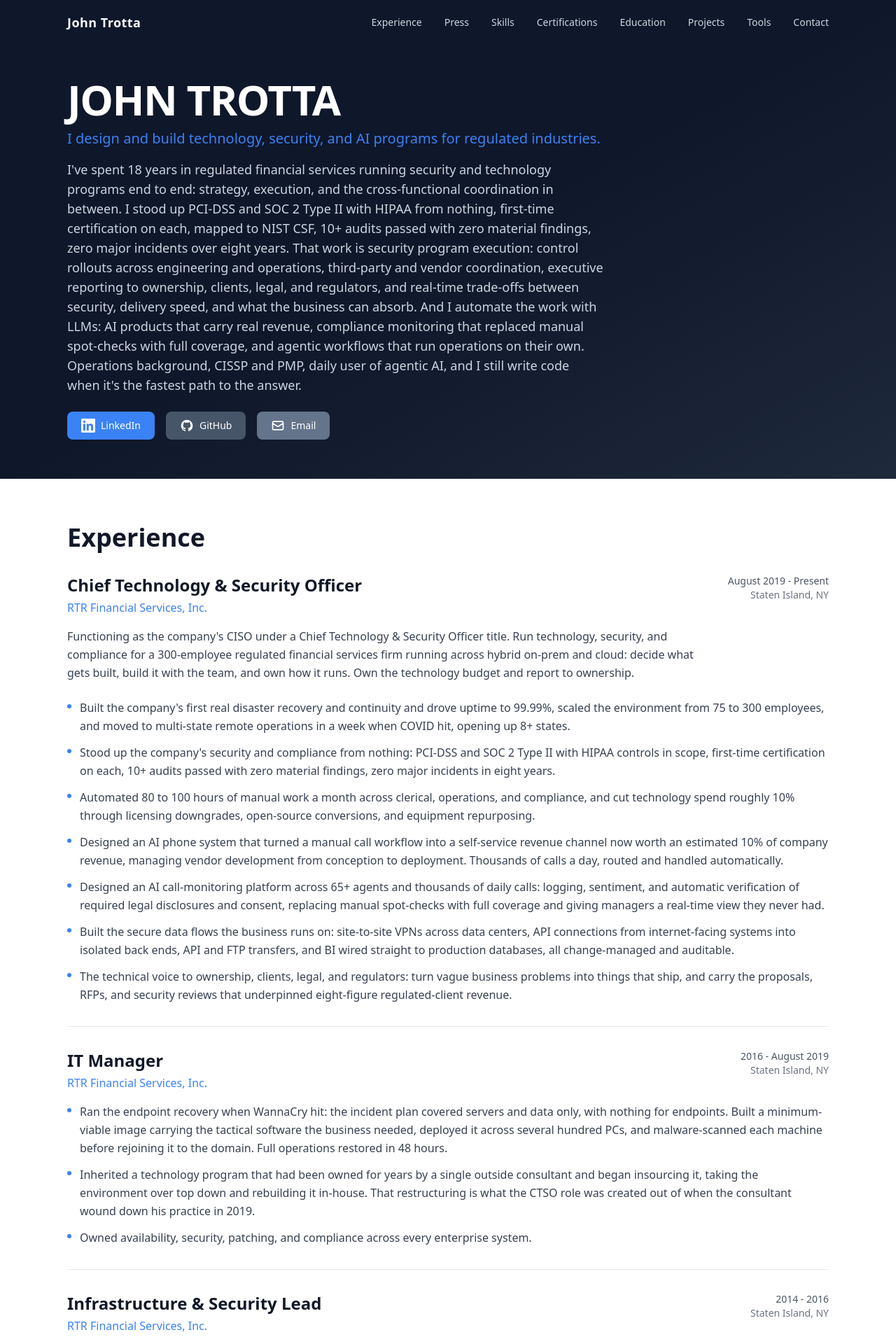
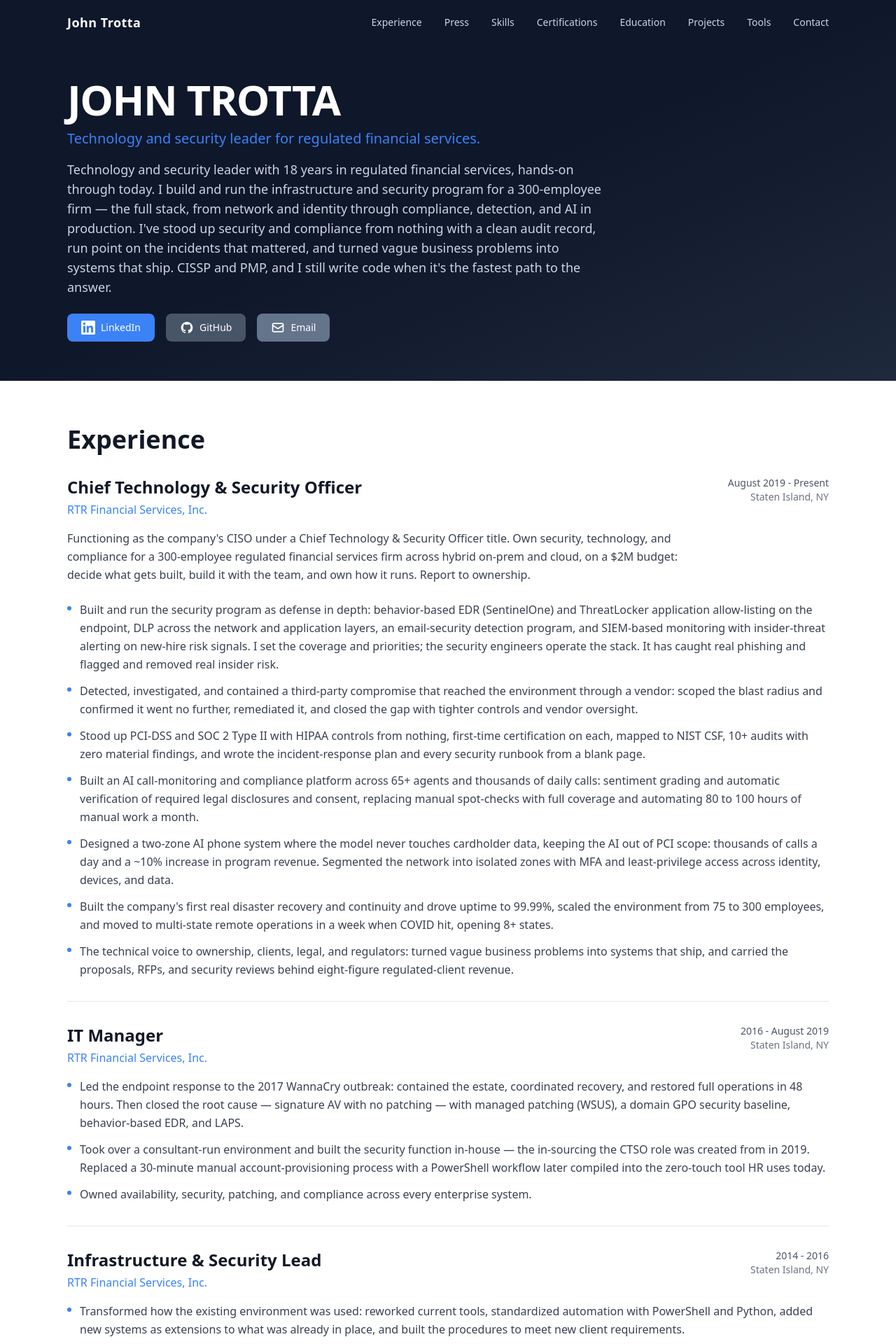
Before and after one commit to johntrottadev/jtrotta.dev, a Next.js app: page / in a window 1280 px wide. Shown: the top 1920 px of the page at 70% size. Built offline with nearby package versions, Linux system fonts and the light colour scheme.

Commit message:
resume: security/detection-forward rewrite to match main résumé (defense-in-depth, corrected claims, reordered skills)

```diff
--- a/src/data/resume.ts
+++ b/src/data/resume.ts
@@ -72,7 +72,7 @@ export interface ResumeData {
 export const resumeData: ResumeData = {
   contact: {
     name: "John Trotta",
-    title: "I design and build technology, security, and AI programs for regulated industries.",
+    title: "Technology and security leader for regulated financial services.",
     location: "NY / NJ",
     email: "johntrottadev@gmail.com",
     linkedin: "linkedin.com/in/johntrotta1",
@@ -82,7 +82,7 @@ export const resumeData: ResumeData = {
   },
 
   summary:
-    "I've spent 18 years in regulated financial services running security and technology programs end to end: strategy, execution, and the cross-functional coordination in between. I stood up PCI-DSS and SOC 2 Type II with HIPAA from nothing, first-time certification on each, mapped to NIST CSF, 10+ audits passed with zero material findings, zero major incidents over eight years. That work is security program execution: control rollouts across engineering and operations, third-party and vendor coordination, executive reporting to ownership, clients, legal, and regulators, and real-time trade-offs between security, delivery speed, and what the business can absorb. And I automate the work with LLMs: AI products that carry real revenue, compliance monitoring that replaced manual spot-checks with full coverage, and agentic workflows that run operations on their own. Operations background, CISSP and PMP, daily user of agentic AI, and I still write code when it's the fastest path to the answer.",
+    "Technology and security leader with 18 years in regulated financial services, hands-on through today. I build and run the infrastructure and security program for a 300-employee firm — the full stack, from network and identity through compliance, detection, and AI in production. I've stood up security and compliance from nothing with a clean audit record, run point on the incidents that mattered, and turned vague business problems into systems that ship. CISSP and PMP, and I still write code when it's the fastest path to the answer.",
 
   experience: [
     {
@@ -91,15 +91,15 @@ export const resumeData: ResumeData = {
       period: "August 2019 - Present",
       location: "Staten Island, NY",
       description:
-        "Functioning as the company's CISO under a Chief Technology & Security Officer title. Run technology, security, and compliance for a 300-employee regulated financial services firm running across hybrid on-prem and cloud: decide what gets built, build it with the team, and own how it runs. Own the technology budget and report to ownership.",
+        "Functioning as the company's CISO under a Chief Technology & Security Officer title. Own security, technology, and compliance for a 300-employee regulated financial services firm across hybrid on-prem and cloud, on a $2M budget: decide what gets built, build it with the team, and own how it runs. Report to ownership.",
       bullets: [
-        "Built the company's first real disaster recovery and continuity and drove uptime to 99.99%, scaled the environment from 75 to 300 employees, and moved to multi-state remote operations in a week when COVID hit, opening up 8+ states.",
-        "Stood up the company's security and compliance from nothing: PCI-DSS and SOC 2 Type II with HIPAA controls in scope, first-time certification on each, 10+ audits passed with zero material findings, zero major incidents in eight years.",
-        "Automated 80 to 100 hours of manual work a month across clerical, operations, and compliance, and cut technology spend roughly 10% through licensing downgrades, open-source conversions, and equipment repurposing.",
-        "Designed an AI phone system that turned a manual call workflow into a self-service revenue channel now worth an estimated 10% of company revenue, managing vendor development from conception to deployment. Thousands of calls a day, routed and handled automatically.",
-        "Designed an AI call-monitoring platform across 65+ agents and thousands of daily calls: logging, sentiment, and automatic verification of required legal disclosures and consent, replacing manual spot-checks with full coverage and giving managers a real-time view they never had.",
-        "Built the secure data flows the business runs on: site-to-site VPNs across data centers, API connections from internet-facing systems into isolated back ends, API and FTP transfers, and BI wired straight to production databases, all change-managed and auditable.",
-        "The technical voice to ownership, clients, legal, and regulators: turn vague business problems into things that ship, and carry the proposals, RFPs, and security reviews that underpinned eight-figure regulated-client revenue.",
+        "Built and run the security program as defense in depth: behavior-based EDR (SentinelOne) and ThreatLocker application allow-listing on the endpoint, DLP across the network and application layers, an email-security detection program, and SIEM-based monitoring with insider-threat alerting on new-hire risk signals. I set the coverage and priorities; the security engineers operate the stack. It has caught real phishing and flagged and removed real insider risk.",
+        "Detected, investigated, and contained a third-party compromise that reached the environment through a vendor: scoped the blast radius and confirmed it went no further, remediated it, and closed the gap with tighter controls and vendor oversight.",
+        "Stood up PCI-DSS and SOC 2 Type II with HIPAA controls from nothing, first-time certification on each, mapped to NIST CSF, 10+ audits with zero material findings, and wrote the incident-response plan and every security runbook from a blank page.",
+        "Built an AI call-monitoring and compliance platform across 65+ agents and thousands of daily calls: sentiment grading and automatic verification of required legal disclosures and consent, replacing manual spot-checks with full coverage and automating 80 to 100 hours of manual work a month.",
+        "Designed a two-zone AI phone system where the model never touches cardholder data, keeping the AI out of PCI scope: thousands of calls a day and a ~10% increase in program revenue. Segmented the network into isolated zones with MFA and least-privilege access across identity, devices, and data.",
+        "Built the company's first real disaster recovery and continuity and drove uptime to 99.99%, scaled the environment from 75 to 300 employees, and moved to multi-state remote operations in a week when COVID hit, opening 8+ states.",
+        "The technical voice to ownership, clients, legal, and regulators: turned vague business problems into systems that ship, and carried the proposals, RFPs, and security reviews behind eight-figure regulated-client revenue.",
       ],
     },
     {
@@ -109,8 +109,8 @@ export const resumeData: ResumeData = {
       location: "Staten Island, NY",
       description: "",
       bullets: [
-        "Ran the endpoint recovery when WannaCry hit: the incident plan covered servers and data only, with nothing for endpoints. Built a minimum-viable image carrying the tactical software the business needed, deployed it across several hundred PCs, and malware-scanned each machine before rejoining it to the domain. Full operations restored in 48 hours.",
-        "Inherited a technology program that had been owned for years by a single outside consultant and began insourcing it, taking the environment over top down and rebuilding it in-house. That restructuring is what the CTSO role was created out of when the consultant wound down his practice in 2019.",
+        "Led the endpoint response to the 2017 WannaCry outbreak: contained the estate, coordinated recovery, and restored full operations in 48 hours. Then closed the root cause — signature AV with no patching — with managed patching (WSUS), a domain GPO security baseline, behavior-based EDR, and LAPS.",
+        "Took over a consultant-run environment and built the security function in-house — the in-sourcing the CTSO role was created from in 2019. Replaced a 30-minute manual account-provisioning process with a PowerShell workflow later compiled into the zero-touch tool HR uses today.",
         "Owned availability, security, patching, and compliance across every enterprise system.",
       ],
     },
@@ -144,60 +144,62 @@ export const resumeData: ResumeData = {
 
   skillCategories: [
     {
-      name: "Product & Systems",
+      name: "Detection & Response",
       skills: [
-        "Systems Thinking",
-        "APIs & Integrations",
-        "Data Flows & Pipelines",
-        "Workflow Automation",
-        "Requirements & Specs",
-        "Instrumentation & Metrics",
-        "SQL & BI Reporting",
-        "Telephony & Comms Systems",
-        "Build vs. Buy",
+        "Detection Engineering",
+        "Incident Response",
+        "EDR (SentinelOne)",
+        "SIEM (Elastic)",
+        "Threat Detection & Triage",
+        "Phishing Response (KnowBe4)",
+        "Insider-Threat Detection",
+        "Microsoft 365 Security",
+        "Purple Teaming",
       ],
     },
     {
-      name: "Security and Compliance",
+      name: "Security & Compliance",
       skills: [
+        "PCI-DSS",
         "SOC 2 Type II",
-        "PCI-DSS",
         "HIPAA",
         "NIST CSF",
-        "Security Program Leadership",
-        "Zero Trust Architecture",
         "Identity & Access Management",
-        "AI Governance",
-        "Policy Authoring",
+        "LAPS",
+        "Application Allow-Listing (ThreatLocker)",
+        "DLP",
+        "Network Segmentation & Least Privilege",
+        "Policy & Runbook Authoring",
         "Audit Management",
         "Third-Party Risk Management",
-        "Incident Response",
+        "Security Program Leadership",
       ],
     },
     {
-      name: "Infrastructure and Cloud",
+      name: "Infrastructure & Cloud",
       skills: [
-        "Hybrid Cloud Strategy",
-        "Cloud Migration",
+        "Hybrid Cloud",
         "Kubernetes & Containers",
-        "VDI & Remote Workforce",
+        "Infrastructure as Code",
+        "CI/CD",
         "Disaster Recovery",
         "Business Continuity",
+        "VDI & Remote Workforce",
         "Enterprise Architecture",
-        "Technology Modernization",
-        "IT Service Management",
       ],
     },
     {
-      name: "Engineering and Automation",
+      name: "Engineering & AI",
       skills: [
-        "AI Strategy",
-        "AI-Driven Operations",
-        "Agentic Workflows",
+        "PowerShell",
+        "Python",
+        "AI in Production",
+        "Agentic Workflows (Human-in-the-Loop)",
+        "LLM Security (Two-Zone / Data-Boundary Design)",
+        "AI Governance",
         "Process Automation",
-        "Infrastructure as Code",
-        "CI/CD",
-        "Engineering Velocity",
+        "APIs & Integrations",
+        "SQL & BI Reporting",
       ],
     },
     {
@@ -205,12 +207,10 @@ export const resumeData: ResumeData = {
       skills: [
         "Strategic Advisory to Ownership",
         "Technology Budget Management",
-        "Vendor Negotiation",
+        "Vendor Management",
+        "Regulator & Client Liaison",
         "Organizational Scaling",
-        "Revenue Enablement",
         "Team Leadership",
-        "Regulator Liaison",
-        "Lean Operations Management",
       ],
     },
   ],
```
